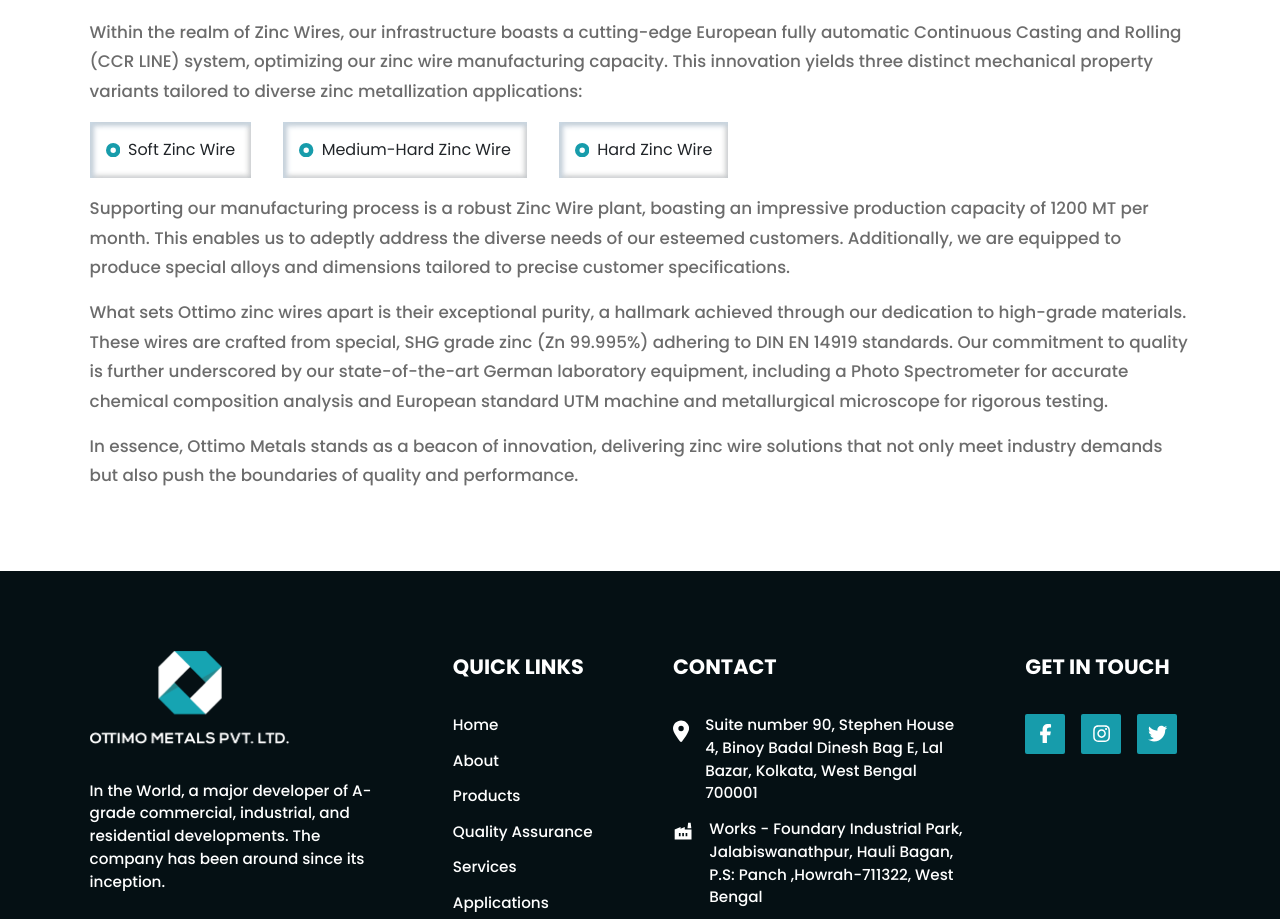
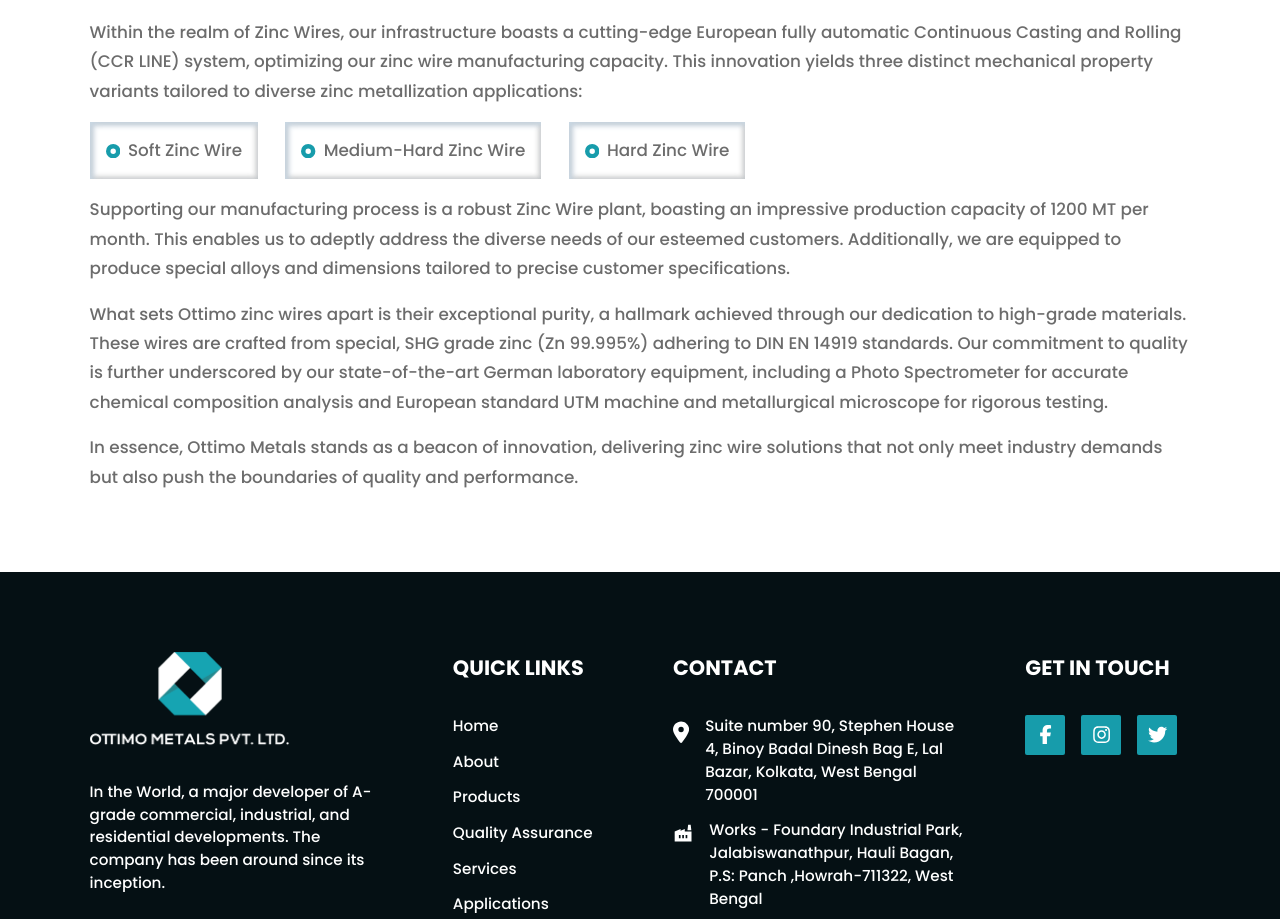
Before and after one commit to josephpal27/Ottimo-Metals, a React (Vite) app: page /products in a window 1280 px wide. Shown: the part 2289-3208 px from the top of the page. Built offline with nearby package versions, Linux system fonts and the light colour scheme.

Commit message:
Zinc content updated

```diff
--- a/src/css/Products.css
+++ b/src/css/Products.css
@@ -136,7 +136,7 @@
 }
 .zinc-wires-bottom .zinc-options{
     display: flex;
-    gap: 2rem;
+    gap: 1.7rem;
     margin-bottom: 1rem;
 }
 .zinc-wires-bottom .zinc-options .opt-box{
@@ -152,4 +152,9 @@
     color: #179cab;
     font-size: calc(0.5rem + 0.5vw);
 }
+.zinc-wires-bottom .zinc-options span{
+    color: #6c6c6c;
+    font-weight: 500;
+    font-size: calc(0.65rem + 0.5vw);
+}
 /* Zinc Wires Content End */
```
